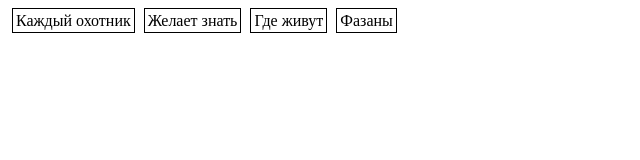
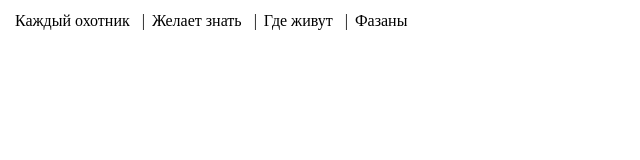
Before and after one commit to JhamesBond/JhamesBond.github.io, a plain HTML site: page index.html in a window 1280 px wide. Shown: the whole page, without its empty margins (0-640 px from the left). Drawn offline with Linux system fonts and the light colour scheme.

Commit message:
Update index.html

```diff
--- a/index.html
+++ b/index.html
@@ -11,16 +11,16 @@
    ul.hr li {
     display: inline; /* Отображать как строчный элемент */
     margin-right: 5px; /* Отступ слева */
-    border: 1px solid #000; /* Рамка вокруг текста */
+    // border: 1px solid #000; /* Рамка вокруг текста */
     padding: 3px; /* Поля вокруг текста */
    }
   </style>
  </head>
  <body>
   <ul class="hr">
-   <li>Каждый охотник</li>
-   <li>Желает знать</li>
-   <li>Где живут</li>
+   <li>Каждый охотник</li> |
+   <li>Желает знать</li> |
+   <li>Где живут</li> |
    <li>Фазаны</li>
   </ul>
  </body>
```
